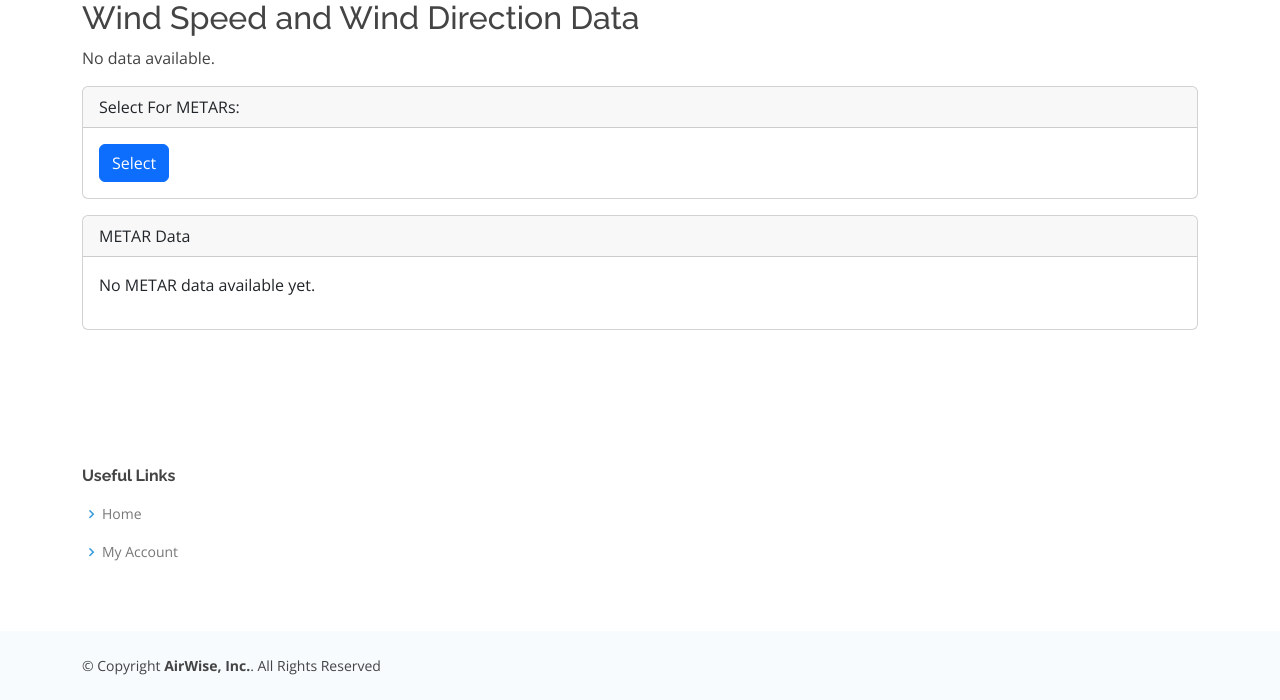
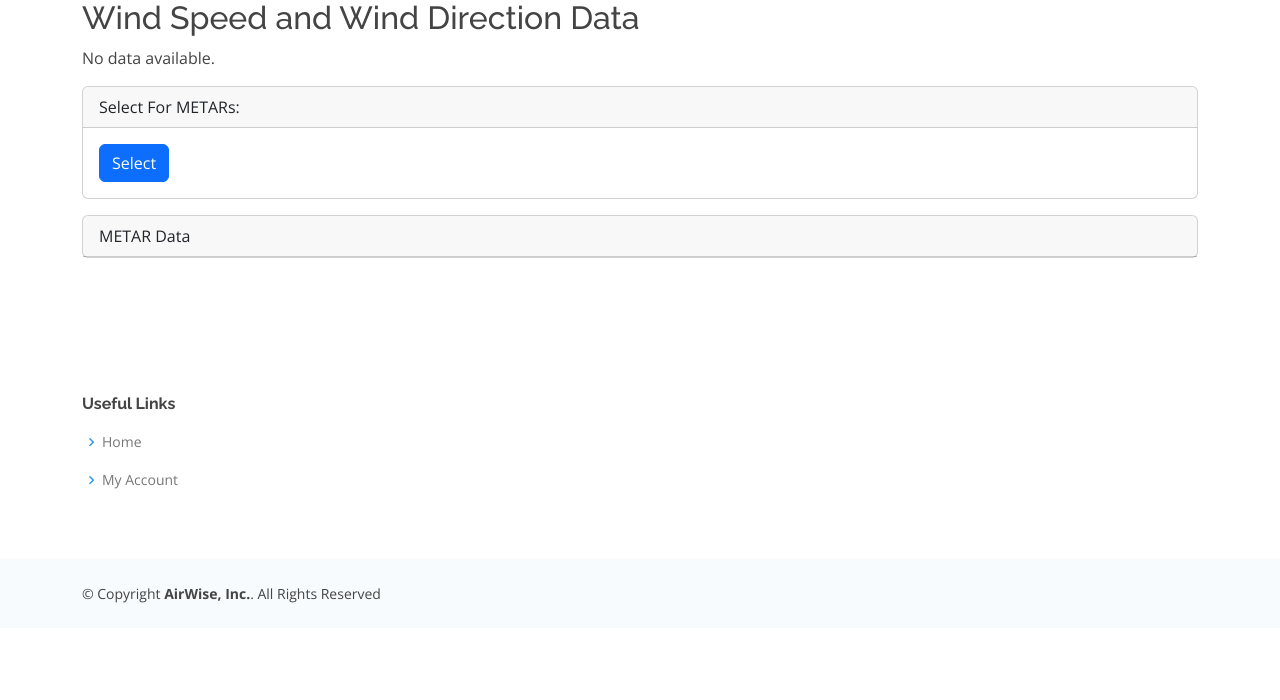
Before and after one commit to sarahstalbin/aviation_weather_app_capstone, a Flask app: page /dashboard in a window 1280 px wide. Shown: the part 434-1134 px from the top of the page. After the commit the page ends 1037 px from the top, so only its background shows below. Run offline with Flask 2, Linux system fonts and the light colour scheme; a user stored in the database is signed in; data comes from the database, SQL or seed files in the repository; some libraries are stand-ins or nearby versions.

Commit message:
hide function in dashboard

```diff
--- a/airwise_front_end/templates/dashboard.html
+++ b/airwise_front_end/templates/dashboard.html
@@ -140,21 +140,28 @@
 </section>
 
 <script>
-  document.getElementById('hide-wind-temp-data').addEventListener('click', function() {
-    document.getElementById('wind-temp-data').style.display = 'none';
-  });
-   const metarSubmitButton = document.getElementById('metar-submit-button');
-  const metarDataSection = document.getElementById('metar-data-section');
-  const hideMetarButton = document.getElementById('hide-metar-data');
+  document.addEventListener('DOMContentLoaded', function() {
+    // Hide Wind/Temp Data on button click
+    const hideWindTempButton = document.getElementById('hide-wind-temp-data');
+    if (hideWindTempButton) {
+      hideWindTempButton.addEventListener('click', function() {
+        document.getElementById('wind-temp-data').style.display = 'none';
+      });
+    }
 
-  // Initial state: Hide the METAR data section if there's no table inside
-  if (!metarDataSection.querySelector('table')) {
-    metarDataSection.style.display = 'none';
-  }
+    // Hide METAR Data on button click
+    const hideMetarButton = document.getElementById('hide-metar-data');
+    const metarDataSection = document.getElementById('metar-data-section');
+    if (hideMetarButton && metarDataSection) {
+      hideMetarButton.addEventListener('click', function() {
+        metarDataSection.style.display = 'none';
+      });
+    }
 
-  // Hide METAR Data on button click
-  hideMetarButton.addEventListener('click', () => {
-    metarDataSection.style.display = 'none';
+    // Initial state: Hide the METAR data section if there's no table inside
+    if (metarDataSection && !metarDataSection.querySelector('table')) {
+      metarDataSection.style.display = 'none';
+    }
   });
 </script>
 
```
